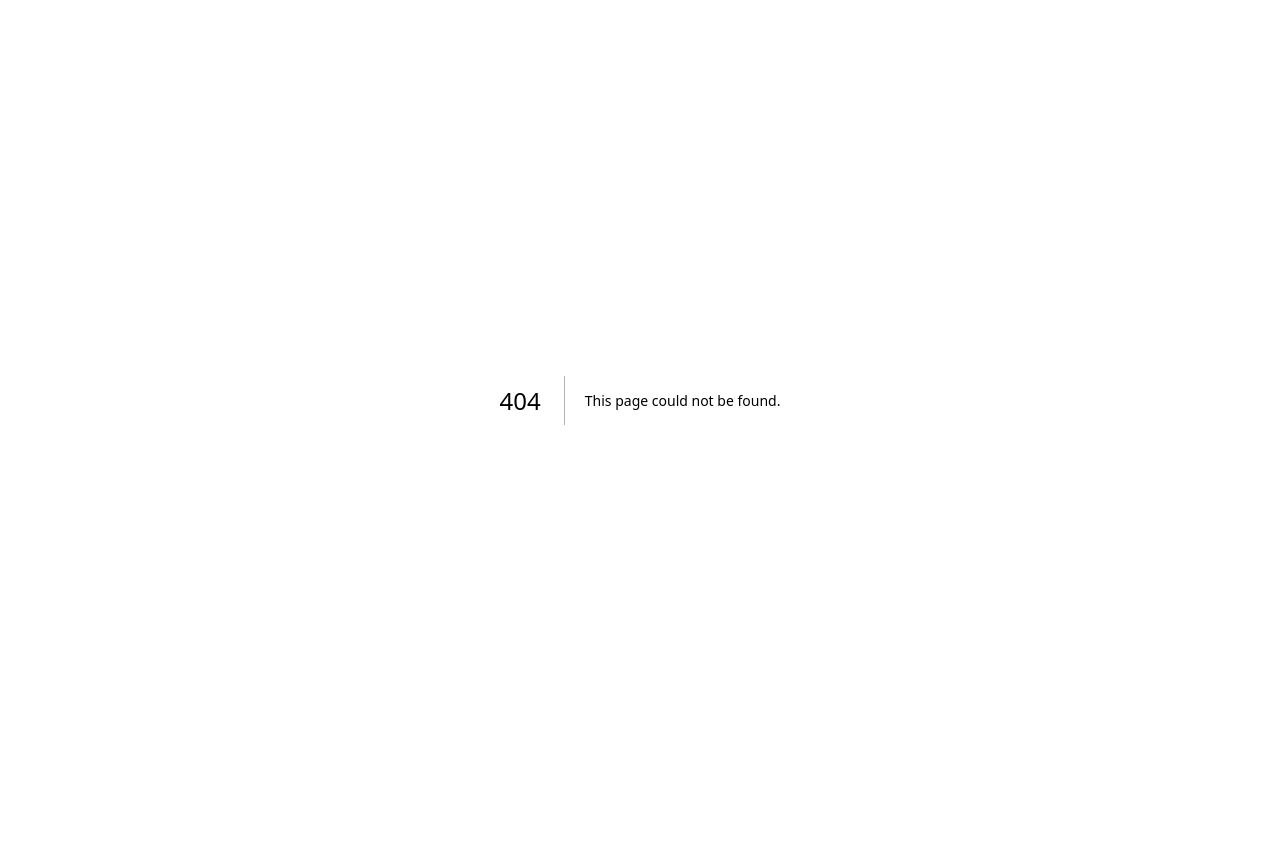
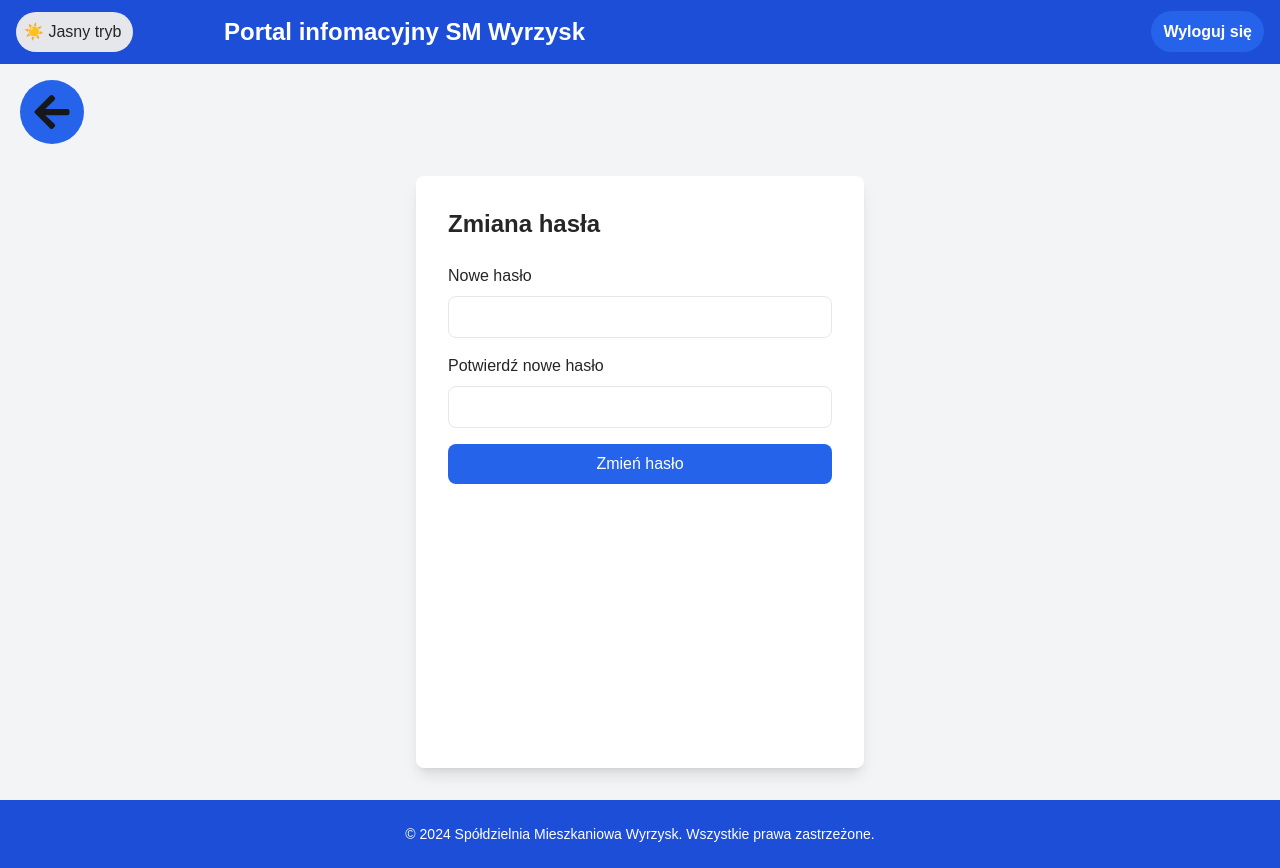
Before and after one commit to mikolajkwiatkowski/housing-cooperative, a Next.js app: page /user_panel/manage_account in a window 1280 px wide. Before the commit this address had no page. Before the commit the page ends 800 px from the top, so only its background shows below. Built offline with nearby package versions, Linux system fonts and the light colour scheme.

Commit message:
added change password form and contact page

```diff
--- a/src/app/components/BackButton.tsx
+++ b/src/app/components/BackButton.tsx
@@ -7,7 +7,7 @@ type Props = {}
 const BackButton = (props: Props) => {
   return (
     <div><Link
-    href="/admin_panel"
+    href="./"
     className="w-16 h-16 bg-blue-600 hover:bg-blue-700 dark:bg-neutral-900 hover:dark:bg-neutral-700
       mt-20 ml-5 rounded-full flex justify-center items-center"
   >
--- /dev/null
+++ b/src/app/components/ContactContent.tsx
@@ -0,0 +1,73 @@
+import React from 'react';
+import { FaPhone } from "react-icons/fa";
+import { MdEmail } from "react-icons/md";
+import { IoPerson } from "react-icons/io5";
+import UserFooter from './UserFooter';
+import UserNavbar from './UserNavbar';
+import Link from "next/link";
+import BackButton from './BackButton';
+
+type Contact = {
+  name: string;
+  position: string;
+  phone: string;
+  email: string;
+};
+
+const contacts: Contact[] = [
+  {
+    name: "Jan Kowalski",
+    position: "Prezes Zarządu",
+    phone: "+48 123 456 789",
+    email: "jan.kowalski@spoldzielnia.pl",
+  },
+  {
+    name: "Anna Nowak",
+    position: "Kierownik Administracji",
+    phone: "+48 987 654 321",
+    email: "anna.nowak@spoldzielnia.pl",
+  },
+  {
+    name: "Piotr Wiśniewski",
+    position: "Specjalista ds. Technicznych",
+    phone: "+48 456 789 123",
+    email: "piotr.wisniewski@spoldzielnia.pl",
+  },
+  {
+    name: "Maria Zielińska",
+    position: "Dział Obsługi Klienta",
+    phone: "+48 654 321 987",
+    email: "maria.zielinska@spoldzielnia.pl",
+  },
+];
+
+const ContactContent: React.FC = () => {
+  return (
+    <>
+      <div id="main-container" className="flex flex-col bg-gray-100 dark:bg-neutral-800 min-h-screen">
+        <BackButton/>
+        <main className="flex-grow p-8 flex justify-center">
+          <div className="grid grid-cols-1 sm:grid-cols-1 lg:grid-cols-2 xl:grid-cols-2 gap-4 gap-y-1 ">
+            {contacts.map((contact, index) => (
+              <div key={index} className="bg-white hover:bg-stone-200 p-6 rounded-lg shadow-xl dark:bg-neutral-900 dark:hover:bg-neutral-700 flex flex-col items-center justify-between h-[20rem] w-[20rem]">
+                <IoPerson className="w-32 h-32 pt-5 text-blue-600 dark:text-emerald-500" />
+                <h3 className="text-xl font-semibold text-gray-900 mb-4 dark:text-white">{contact.name}</h3>
+                <p className="text-lg text-gray-600 mb-2 dark:text-gray-300">{contact.position}</p>
+                <div className="flex flex-col items-center">
+                  <a href={`tel:${contact.phone}`} className="text-blue-600  dark:text-emerald-300 flex items-center mb-2">
+                    <FaPhone className="mr-2" /> {contact.phone}
+                  </a>
+                  <a href={`mailto:${contact.email}`} className="dark:text-emerald-500 text-blue-600 flex items-center">
+                    <MdEmail className="mr-2" /> {contact.email}
+                  </a>
+                </div>
+              </div>
+            ))}
+          </div>
+        </main>
+      </div>
+    </>
+  );
+};
+
+export default ContactContent;
--- /dev/null
+++ b/src/app/components/ManageAccountContent.tsx
@@ -0,0 +1,146 @@
+"use client";
+
+import { useState } from "react";
+import ManageAccountPage from "../user_panel/manage_account/page";
+import BackButton from "./BackButton";
+
+// Funkcja do dekodowania tokena JWT
+const decodeToken = (token: string) => {
+  try {
+    const payload = token.split(".")[1];
+    if (!payload) throw new Error("Invalid token format");
+    const decodedPayload = atob(payload);
+    return JSON.parse(decodedPayload);
+  } catch (error) {
+    console.error("Invalid token", error);
+    return null;
+  }
+};
+
+const ManageAccountContent: React.FC = () => {
+  const [newPassword, setNewPassword] = useState("");
+  const [confirmPassword, setConfirmPassword] = useState("");
+  const [errorMessage, setErrorMessage] = useState("");
+  const [successMessage, setSuccessMessage] = useState("");
+  const [isLoading, setIsLoading] = useState(false);
+
+  const handleSubmit = async (e: React.FormEvent) => {
+    e.preventDefault();
+
+    // Walidacja hasła - muszą być takie same i niepuste
+    if (!newPassword || !confirmPassword) {
+      setErrorMessage("Hasła nie mogą być puste.");
+      setSuccessMessage("");
+      return;
+    }
+
+    if (newPassword !== confirmPassword) {
+      setErrorMessage("Hasła muszą być takie same.");
+      setSuccessMessage("");
+      return;
+    }
+
+    const token = localStorage.getItem("token"); // Pobranie tokena z localStorage
+
+    if (!token) {
+      setErrorMessage("Brak tokenu autoryzacji. Zaloguj się ponownie.");
+      return;
+    }
+
+    // Dekodowanie tokena, aby wyciągnąć email
+    const decoded = decodeToken(token);
+    const email = decoded?.sub; // Wyciąganie emaila z pola "sub"
+
+    if (!email) {
+      setErrorMessage("Nie można wyciągnąć adresu e-mail z tokena.");
+      return;
+    }
+
+    try {
+      setIsLoading(true); // Ustawienie stanu ładowania
+      const response = await fetch("http://localhost:8080/api/user/changePassword", {
+        method: "POST",
+        headers: {
+          "Content-Type": "application/json",
+          Authorization: `Bearer ${token}`,
+        },
+        body: JSON.stringify({ email, newPassword }),
+      });
+
+      if (response.ok) {
+        setSuccessMessage("Hasło zostało zmienione pomyślnie.");
+        setErrorMessage("");
+        setNewPassword("");
+        setConfirmPassword("");
+      } else {
+        const errorData = await response.text();
+        setErrorMessage(`Błąd: ${errorData}`);
+        setSuccessMessage("");
+      }
+    } catch (error) {
+      setErrorMessage("Wystąpił błąd podczas zmiany hasła.");
+      setSuccessMessage("");
+    } finally {
+      setIsLoading(false); // Wyłączenie stanu ładowania
+    }
+  };
+
+  return (
+    <div className="flex flex-col bg-gray-100 dark:bg-neutral-800 min-h-screen">
+        <BackButton/>
+      <main className="flex-grow p-8 flex justify-center text-neutral-800 dark:text-white">
+        <form
+          onSubmit={handleSubmit}
+          className="bg-white dark:bg-neutral-900 p-8 rounded-lg shadow-lg w-full max-w-md"
+        >
+          <h2 className="text-2xl font-semibold mb-6">Zmiana hasła</h2>
+
+          {errorMessage && (
+            <div className="text-red-500 mb-4">{errorMessage}</div>
+          )}
+          {successMessage && (
+            <div className="text-green-500 mb-4">{successMessage}</div>
+          )}
+
+          <div className="mb-4">
+            <label htmlFor="newPassword" className="block font-medium mb-2">
+              Nowe hasło
+            </label>
+            <input
+              type="password"
+              id="newPassword"
+              value={newPassword}
+              onChange={(e) => setNewPassword(e.target.value)}
+              className="w-full p-2 border rounded-lg dark:bg-neutral-800 dark:text-white"
+              required
+            />
+          </div>
+
+          <div className="mb-4">
+            <label htmlFor="confirmPassword" className="block font-medium mb-2">
+              Potwierdź nowe hasło
+            </label>
+            <input
+              type="password"
+              id="confirmPassword"
+              value={confirmPassword}
+              onChange={(e) => setConfirmPassword(e.target.value)}
+              className="w-full p-2 border rounded-lg dark:bg-neutral-800 dark:text-white"
+              required
+            />
+          </div>
+
+          <button
+            type="submit"
+            className="w-full dark:bg-emerald-700 hover:dark:bg-emerald-800 bg-blue-600 text-white p-2 rounded-lg hover:bg-blue-700"
+            disabled={isLoading}
+          >
+            {isLoading ? "Przetwarzanie..." : "Zmień hasło"}
+          </button>
+        </form>
+      </main>
+    </div>
+  );
+};
+
+export default ManageAccountContent;
--- a/src/app/components/ReportProblemContent.tsx
+++ b/src/app/components/ReportProblemContent.tsx
@@ -3,7 +3,7 @@
 import React, { useState, useEffect } from "react";
 import UserNavbar from "./UserNavbar";
 import UserFooter from "./UserFooter";
-
+import BackButton from "./BackButton";
 const ReportPage: React.FC = () => {
     const [flatId, setFlatId] = useState<number | null>(null);
     const [description, setDescription] = useState("");
@@ -75,9 +75,9 @@ const ReportPage: React.FC = () => {
 
     return (
         <>
-            <UserNavbar />
-            <div className="flex flex-col bg-gray-100 dark:bg-neutral-800 min-h-screen">
-                <main className="flex-grow p-8 flex justify-center">
+            <div className="flex flex-col bg-gray-100  dark:bg-neutral-800 min-h-screen">
+                <BackButton/>
+                <main className="flex-grow p-8 flex justify-center text-neutral-800 dark:text-white">
                     <div className="bg-white p-6 rounded-lg shadow-xl dark:bg-neutral-900 w-full max-w-2xl">
                         <h2 className="text-2xl font-semibold text-gray-900 dark:text-white mb-4">Zgłoś problem</h2>
                         {flatId !== null ? (
@@ -92,11 +92,12 @@ const ReportPage: React.FC = () => {
                                         value={description}
                                         onChange={(e) => setDescription(e.target.value)}
                                         rows={5}
+                                        required
                                     ></textarea>
                                 </div>
                                 <button
                                     type="submit"
-                                    className="bg-blue-600 text-white py-2 px-4 rounded-lg hover:bg-blue-700"
+                                    className="dark:bg-emerald-700 bg-blue-600 text-white py-2 px-4 rounded-lg hover:bg-blue-700"
                                 >
                                     Submit
                                 </button>
@@ -107,7 +108,6 @@ const ReportPage: React.FC = () => {
                     </div>
                 </main>
             </div>
-            <UserFooter />
         </>
     );
 };
--- a/src/app/components/ThemeToggle.tsx
+++ b/src/app/components/ThemeToggle.tsx
@@ -4,7 +4,7 @@ import React, { useEffect, useState } from 'react';
 
 const ThemeToggle: React.FC = () => {
   // Stan przechowujący aktualny motyw (ciemny lub jasny)
-  const [darkMode, setDarkMode] = useState<boolean>(false);
+  const [darkMode, setDarkMode] = useState<boolean>();
 
   useEffect(() => {
     // Sprawdzamy preferencje użytkownika z localStorage lub domyślnie systemowe
--- a/src/app/components/UserContent.tsx
+++ b/src/app/components/UserContent.tsx
@@ -3,7 +3,7 @@ import Link from "next/link";
 import UserFooter from './UserFooter';
 import UserNavbar from './UserNavbar';
 import { FaPhone } from "react-icons/fa";
-import { IoIosNotifications } from "react-icons/io";
+import { FaRegUser } from "react-icons/fa";
 import { MdError } from "react-icons/md";
 import { IoWater } from "react-icons/io5";
 import { FaHistory } from "react-icons/fa";
@@ -26,7 +26,7 @@ const UserContent = (props: Props) => {
               </div>
               </Link>
               {/* Kafelek 2 */}
-              <Link href="/contact" className="text-blue-600 font-bold dark:text-emerald-500  block">
+              <Link href="/user_panel/contact" className="text-blue-600 font-bold dark:text-emerald-500  block">
                 <div className="bg-white hover:bg-stone-200 p-6 rounded-lg shadow-xl dark:bg-neutral-900 dark:hover:bg-neutral-700 flex flex-col items-center justify-between h-[24rem] w-[24rem]">
                 <FaPhone className='w-52 h-52 pt-5'/>
                   <h3 className="text-2xl font-semibold text-gray-900 mb-4 dark:text-white">Kontakt</h3>
@@ -58,10 +58,10 @@ const UserContent = (props: Props) => {
               </div>
               </Link>
               {/* Kafelek 6 */}
-              <Link href="/notifications" className="text-blue-600 font-bold dark:text-emerald-500  block">
+              <Link href="/user_panel/manage_account" className="text-blue-600 font-bold dark:text-emerald-500  block">
               <div className="bg-white hover:bg-stone-200 p-6 rounded-lg shadow-xl dark:bg-neutral-900 dark:hover:bg-neutral-700 flex flex-col items-center justify-between h-[24rem] w-[24rem]">
-              <IoIosNotifications  className='w-60 h-60' />
-                <h3 className="text-2xl font-semibold text-gray-900 mb-4 dark:text-white">Powiadomienia</h3>
+              <FaRegUser  className='w-60 h-60' />
+                <h3 className="text-2xl font-semibold text-gray-900 mb-4 dark:text-white">Zarządzaj kontem</h3>
 
               </div>
               </Link>
--- /dev/null
+++ b/src/app/user_panel/contact/page.tsx
@@ -0,0 +1,20 @@
+import React from "react";
+import UserNavbar from "@/app/components/UserNavbar";
+import UserFooter from "@/app/components/UserFooter";
+import ReportProblemContent from "@/app/components/ReportProblemContent";
+import ContactContent from "@/app/components/ContactContent";
+
+const ContactPage: React.FC = () => {
+
+    return (
+        <div className="flex flex-col bg-gray-900">
+            <main className="flex-grow">
+                <UserNavbar/>
+                    <ContactContent/>
+                <UserFooter/>
+            </main>
+        </div>
+    );
+};
+
+export default ContactPage;
--- /dev/null
+++ b/src/app/user_panel/manage_account/page.tsx
@@ -0,0 +1,20 @@
+import React from "react";
+import UserNavbar from "@/app/components/UserNavbar";
+import UserFooter from "@/app/components/UserFooter";
+import ManageAccountContent from "@/app/components/ManageAccountContent";
+
+const ManageAccountPage: React.FC = () => {
+
+    return (
+        <div className="flex flex-col bg-gray-900">
+            <main className="flex-grow">
+                <UserNavbar />
+                <ManageAccountContent />
+                <UserFooter />
+
+            </main>
+        </div>
+    );
+};
+
+export default ManageAccountPage;
```
